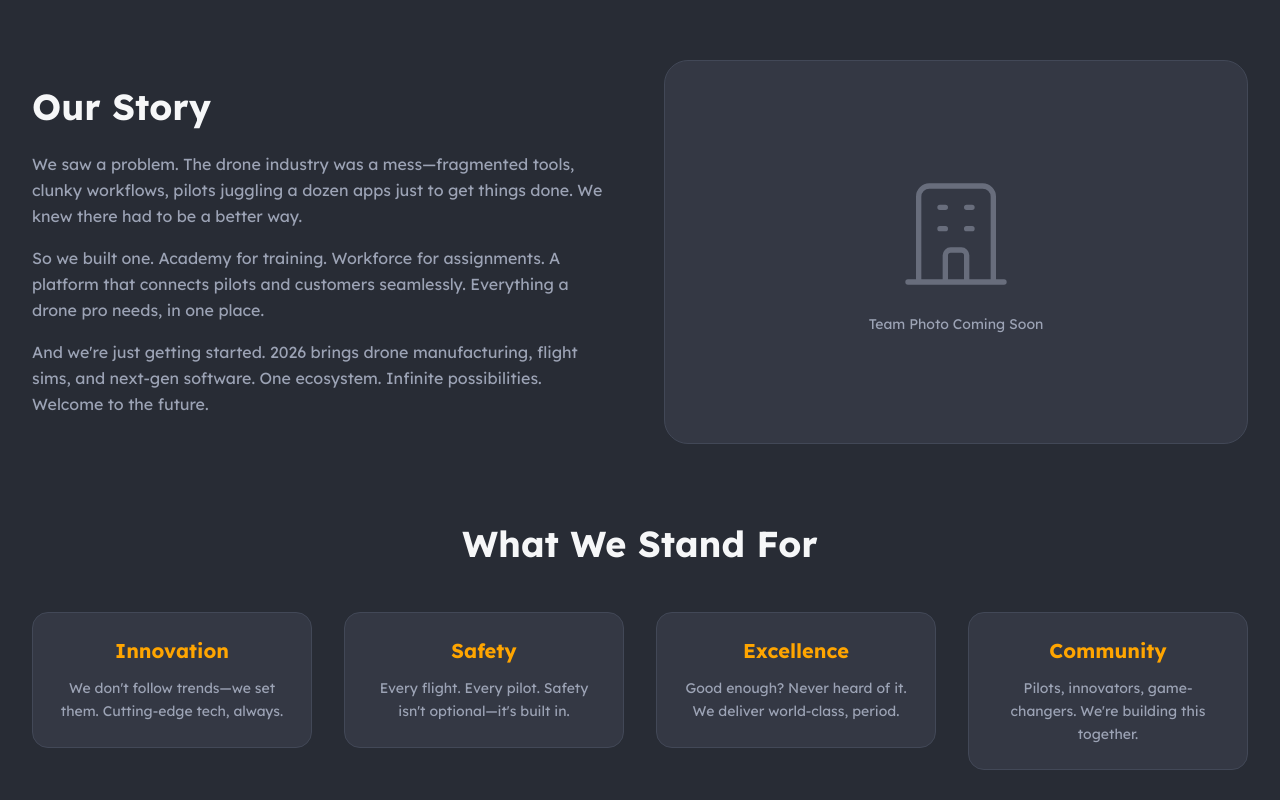
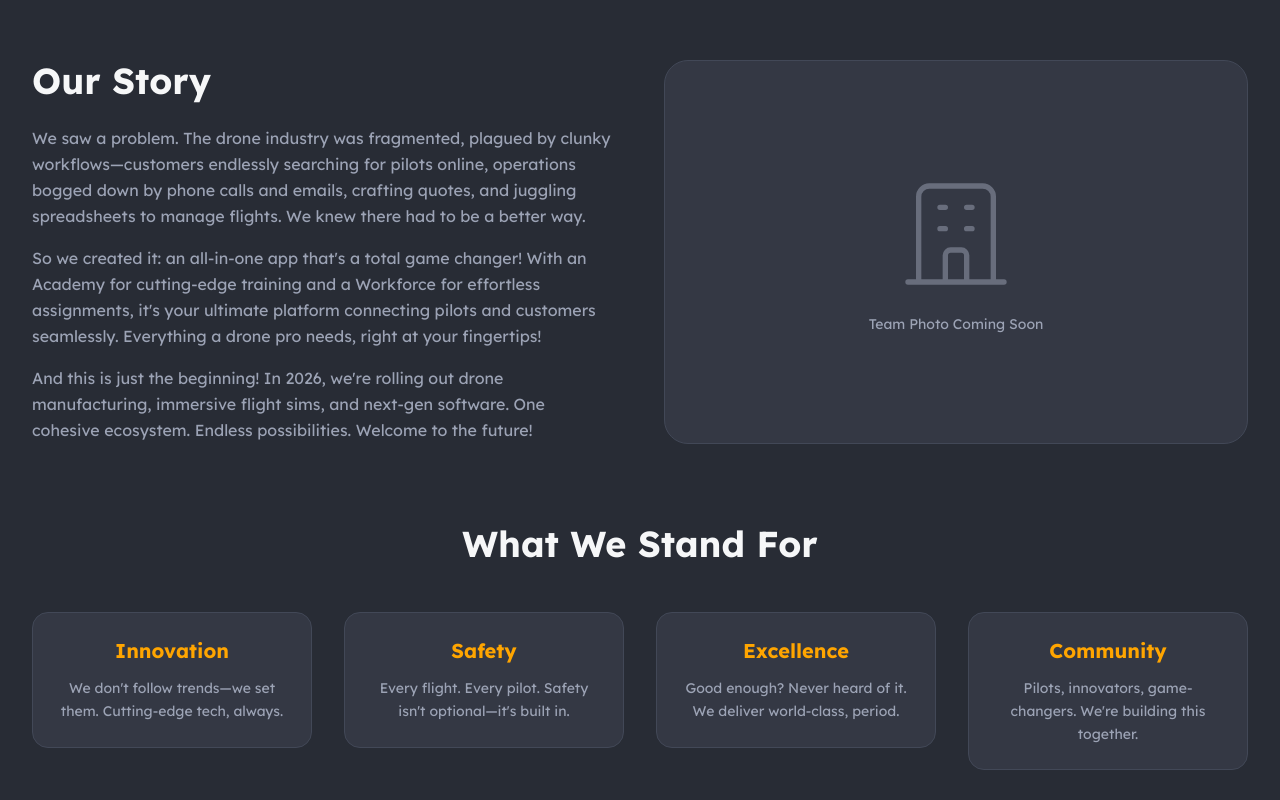
Before and after one commit to xinyu-buzz/buzz_web, a React (Vite) app: page /about in a window 1280 px wide. Shown: the part 660-1460 px from the top of the page. Built offline with nearby package versions, Linux system fonts and the light colour scheme.

Commit message:
Revise DroneTimeline events for clarity and impact; enhance About page content to better convey the challenges in the drone industry and the comprehensive solutions offered by the platform.

```diff
--- a/src/components/DroneTimeline.tsx
+++ b/src/components/DroneTimeline.tsx
@@ -13,8 +13,8 @@ const timeline: TimelineItem[] = [
   { year: '2022', event: 'We went solo. Buzz becomes its own company. No looking back.' },
   { year: '2023', event: 'Buzz Portal launches. Individual and enterprise customers, connected.' },
   { year: '2024', event: 'Rapid growth. More pilots. More training. More momentum.' },
-  { year: '2025', event: 'Buzz App hits the App Store. Mobile-first. Industry-first.' },
-  { year: '2026', event: 'Manufacturing. Simulations. Software. The ecosystem expands.' },
+  { year: '2025', event: 'Mobile-Driven. Industry-Leading.' },
+  { year: '2026', event: 'The ecosystem expands all together on one line.' },
 ];
 
 // Drone SVG component
--- a/src/pages/About.tsx
+++ b/src/pages/About.tsx
@@ -59,16 +59,18 @@ export default function About() {
               </h2>
               <div className="space-y-4 text-muted leading-relaxed">
                 <p>
-                  We saw a problem. The drone industry was a mess—fragmented tools, clunky workflows,
-                  pilots juggling a dozen apps just to get things done. We knew there had to be a better way.
+                  We saw a problem. The drone industry was fragmented, plagued by clunky workflows—customers endlessly
+                  searching for pilots online, operations bogged down by phone calls and emails, crafting quotes,
+                  and juggling spreadsheets to manage flights. We knew there had to be a better way.
                 </p>
                 <p>
-                  So we built one. Academy for training. Workforce for assignments. A platform that connects
-                  pilots and customers seamlessly. Everything a drone pro needs, in one place.
+                  So we created it: an all-in-one app that's a total game changer! With an Academy for cutting-edge
+                  training and a Workforce for effortless assignments, it's your ultimate platform connecting pilots
+                  and customers seamlessly. Everything a drone pro needs, right at your fingertips!
                 </p>
                 <p>
-                  And we're just getting started. 2026 brings drone manufacturing, flight sims, and
-                  next-gen software. One ecosystem. Infinite possibilities. Welcome to the future.
+                  And this is just the beginning! In 2026, we're rolling out drone manufacturing, immersive flight sims,
+                  and next-gen software. One cohesive ecosystem. Endless possibilities. Welcome to the future!
                 </p>
               </div>
             </div>
```
